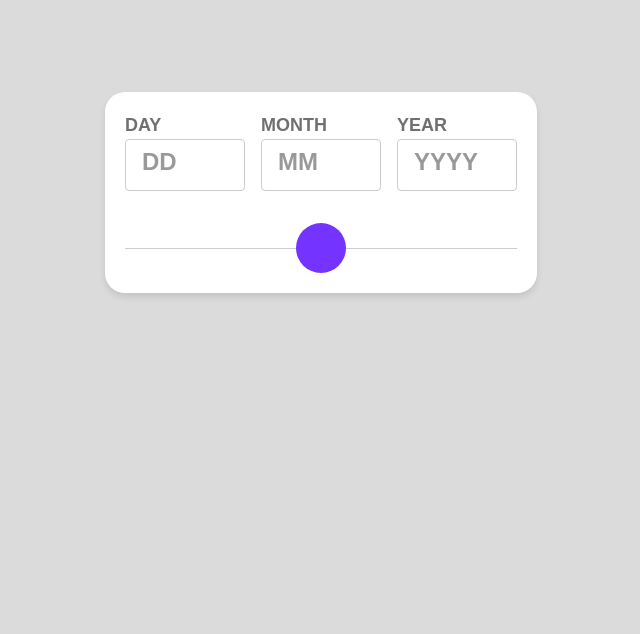
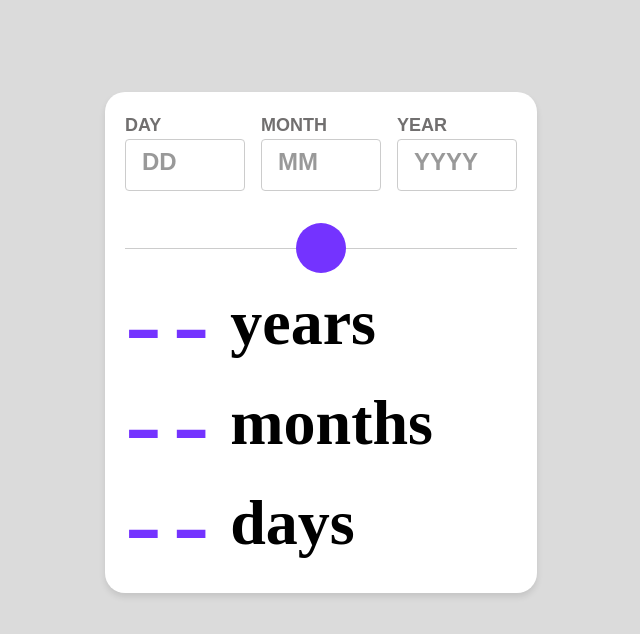
Before and after one commit to Ledelara/age-calculator-app, a React (Vite) app: page / in a window 1280 px wide. Shown: the top 634 px of the page, without its empty margins (319-959 px from the left). Built offline with nearby package versions, Linux system fonts and the light colour scheme; some icons are missing.

Commit message:
♻️ refactor: corrigindo propriedades que o Calculator recebe em App.tsx

```diff
--- a/src/App.tsx
+++ b/src/App.tsx
@@ -18,7 +18,11 @@ function App() {
       <Container>
         <Card>
           <FormComponent onSubmit={handleSubmit} />
-          {birthData && <Calculator day={birthData.day} month={birthData.month} year={birthData.year} />}
+          <Calculator
+            day={birthData?.day}
+            month={birthData?.month}
+            year={birthData?.year}
+          />
         </Card>
       </Container>
     </div>
```
